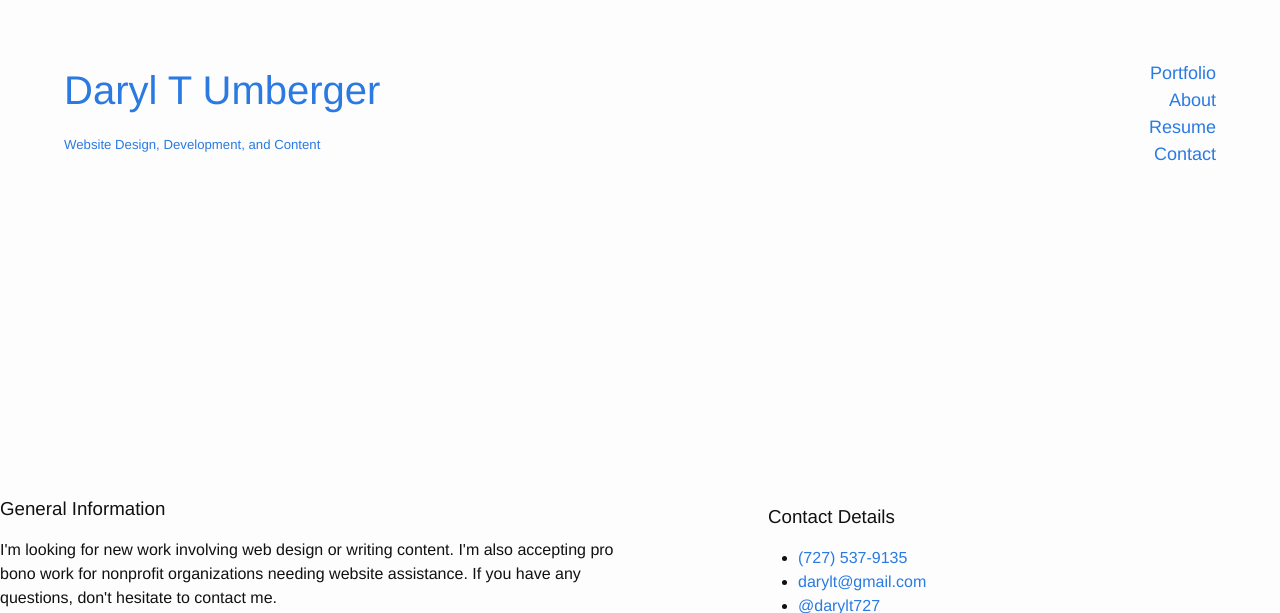
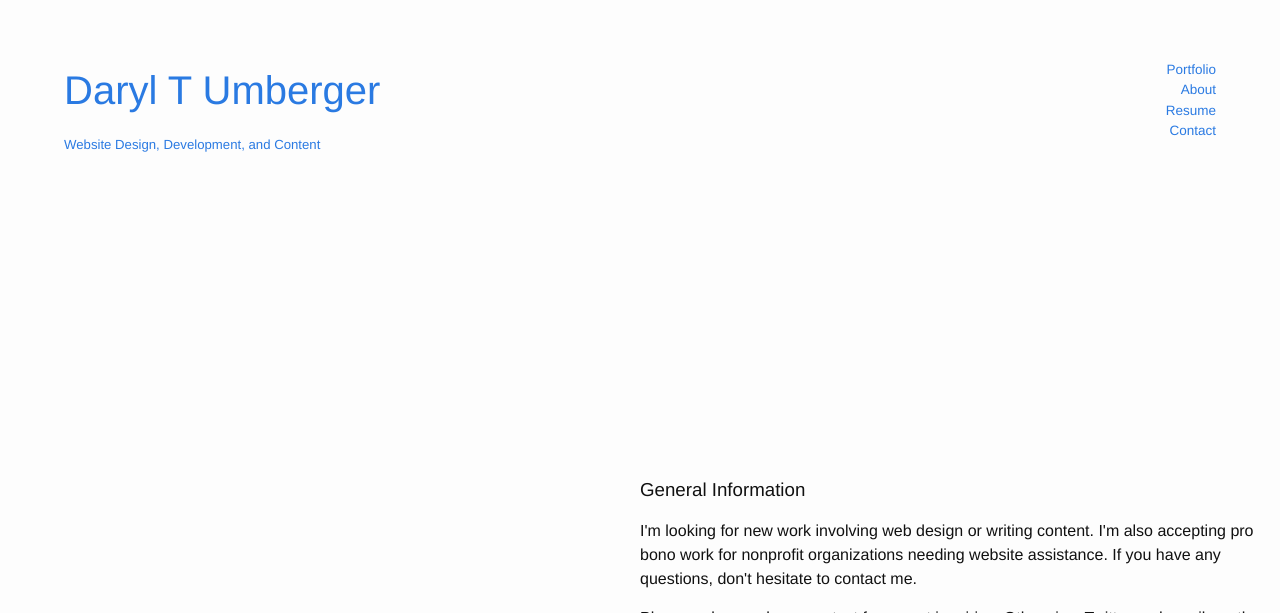
Before and after one commit to dt727/dt727.github.io, a Jekyll site: the page contact.html, which Jekyll copies as it is, in a window 1280 px wide. Shown: the top 613 px of the page. Built offline with Jekyll 4.4.1, drawn with Linux system fonts in a browser that asks for light colours; grey boxes are pictures that could not be loaded.

Commit message:
Update responsive.css

```diff
--- a/css/responsive.css
+++ b/css/responsive.css
@@ -19,11 +19,9 @@
 HEADER
 **********************/
 
- nav {
+ nav ul li {
    background: none;
-   float: right;
    font-size: .75em;
-   width: 45%;
   }
 
 
```
